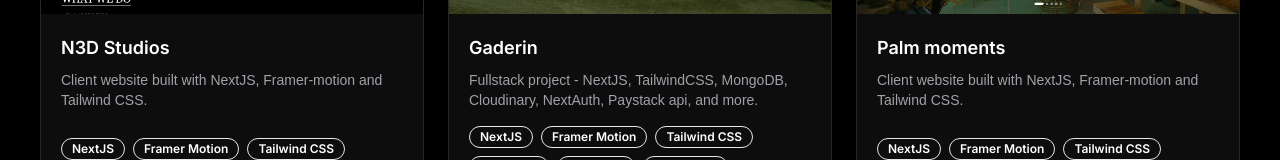
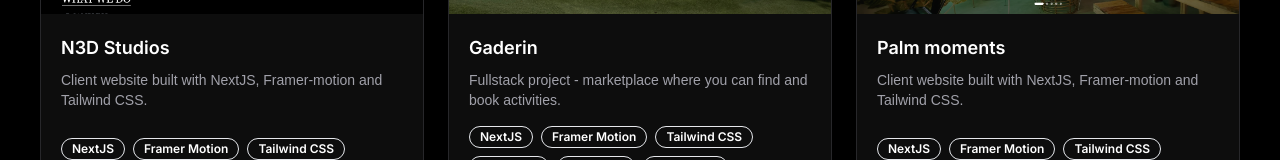
Before and after one commit to thecornisians/portfolio, a Next.js app: page /portfolio in a window 1280 px wide. Shown: the part 360-520 px from the top of the page. Built offline with nearby package versions, Linux system fonts and the light colour scheme.

Commit message:
updated projects page

```diff
--- a/components/AllProjects.js
+++ b/components/AllProjects.js
@@ -33,7 +33,7 @@
     image: "/gaderinn.png",
     title: "Gaderin",
     description:
-      "Fullstack project - NextJS, TailwindCSS, MongoDB, Cloudinary, NextAuth, Paystack api, and more.",
+      "Fullstack project - marketplace where you can find and book activities.",
     githubLink: "#",
     liveLink: "https://www.thegaderin.com/",
     tags: [
```
